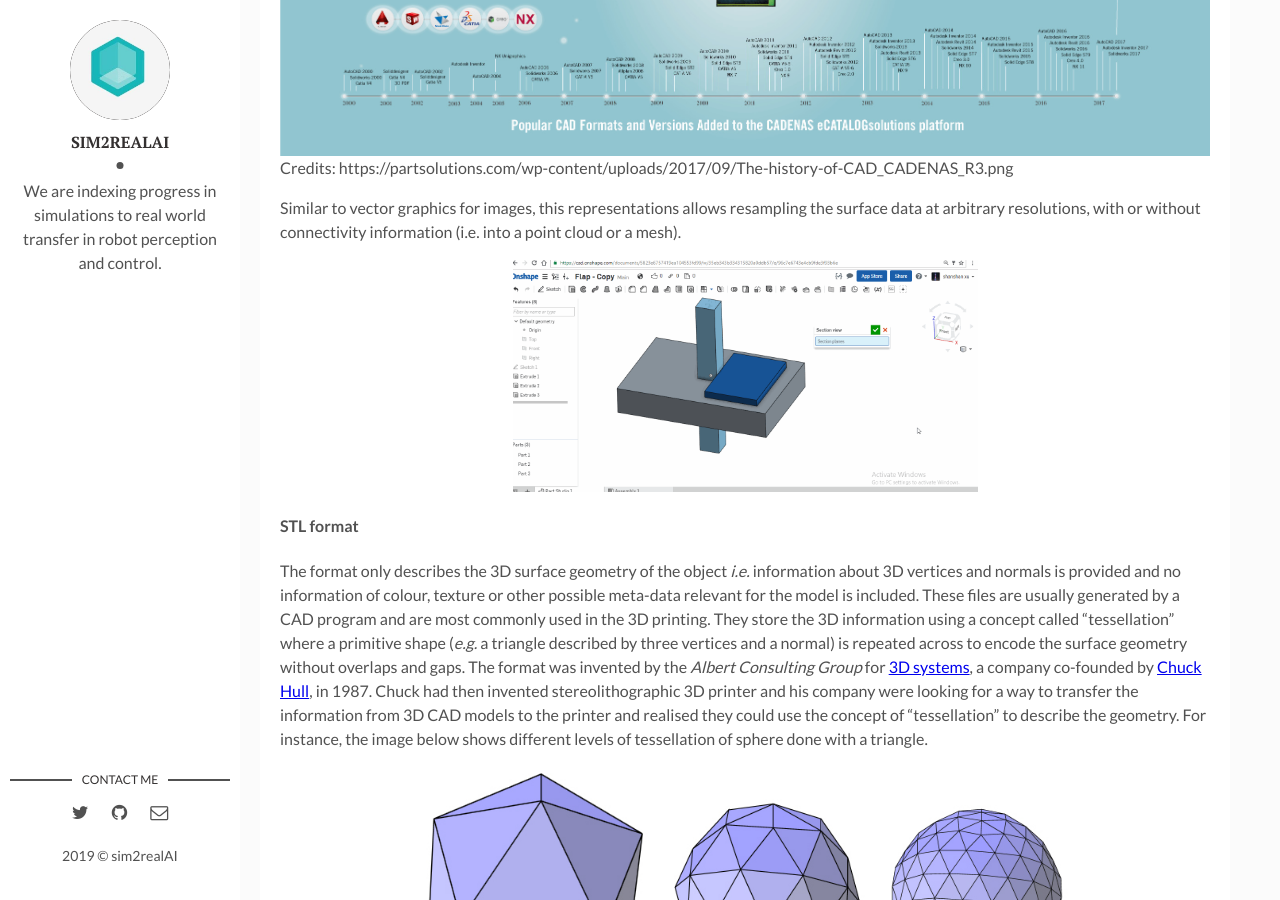
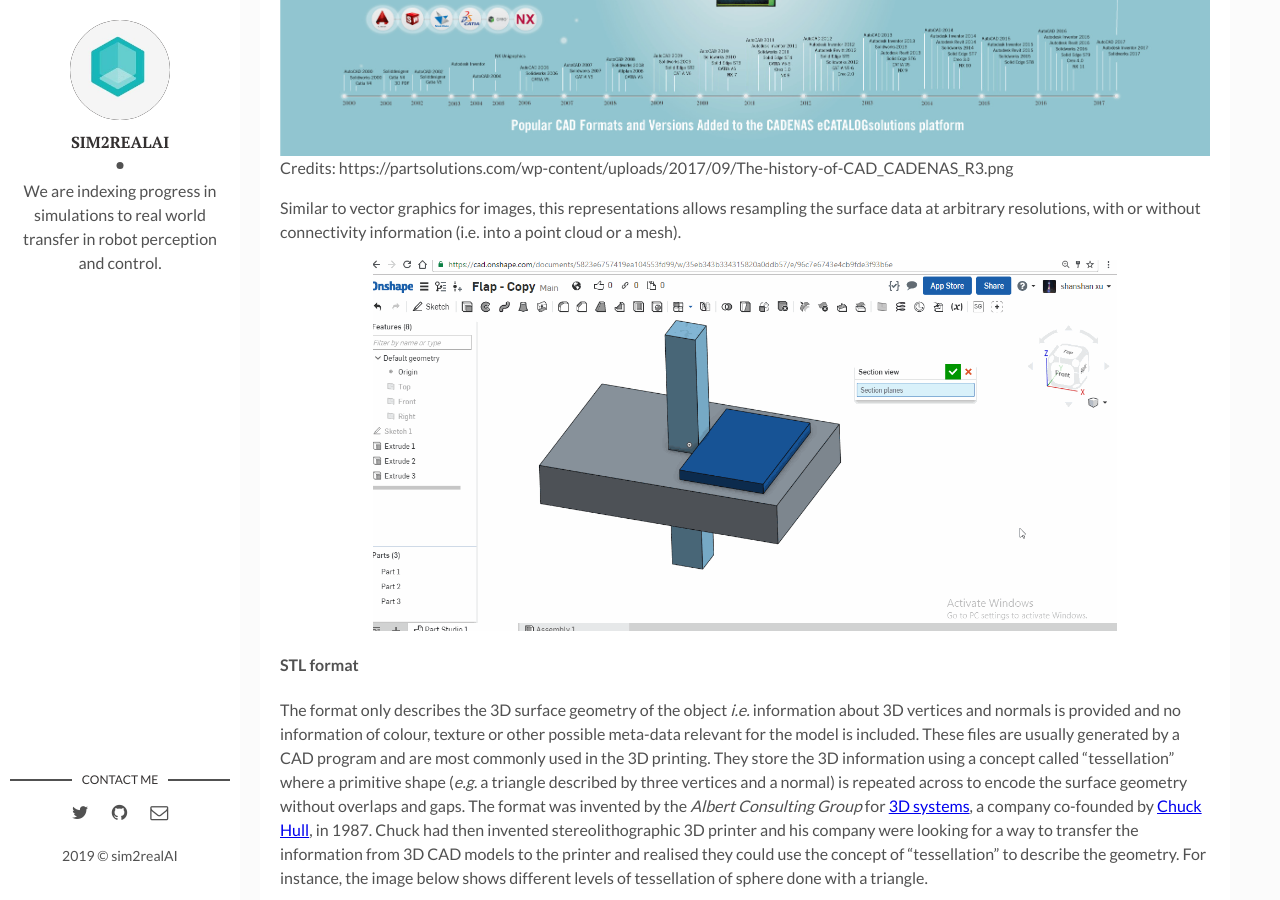
Before and after one commit to backupsim2realai/backupsim2realai.github.io, a Jekyll site: the page built from _posts/2019-01-15-Synthetic-Datasets-of-Objects-Part-I.markdown, in a window 1280 px wide and 900 px high, scrolled down 714 px. Built offline with Jekyll 4.4.1, drawn with Linux system fonts in a browser that asks for light colours; emoji names are drawn with the system emoji font.

Commit message:
Adding on shape design gif
Signed-off-by: Ankur Handa <ahanda@nvidia.com>

```diff
--- a/_posts/2019-01-15-Synthetic-Datasets-of-Objects-Part-I.markdown
+++ b/_posts/2019-01-15-Synthetic-Datasets-of-Objects-Part-I.markdown
@@ -24,7 +24,7 @@
 Similar to vector graphics for images, this representations allows resampling the surface data at arbitrary resolutions, with or without connectivity information (i.e. into a point cloud or a mesh).
 
 
-<center><img src="/assets/img/2019-01-15/onshape_design.gif" width="50%"></center>
+<center><img src="/assets/img/2019-01-15/onshape_design.gif" width="80%"></center>
 
 #### STL format
 The format only describes the 3D surface geometry of the object *i.e.* information about 3D vertices and normals is provided and no information of colour, texture or other possible meta-data relevant for the model is included. These files are usually generated by a CAD program and are most commonly used in the 3D printing. They store the 3D information using a concept called "tessellation" where a primitive shape (*e.g.* a triangle described by three vertices and a normal) is repeated across to encode the surface geometry without overlaps and gaps. The format was invented by the _Albert Consulting Group_ for [3D systems](https://en.wikipedia.org/wiki/3D_Systems), a company co-founded by [Chuck Hull](https://en.wikipedia.org/wiki/Chuck_Hull), in 1987. Chuck had then invented stereolithographic 3D printer and his company were looking for a way to transfer the information from 3D CAD models to the printer and realised they could use the concept of "tessellation" to describe the geometry. For instance, the image below shows different levels of tessellation of sphere done with a triangle.
```
